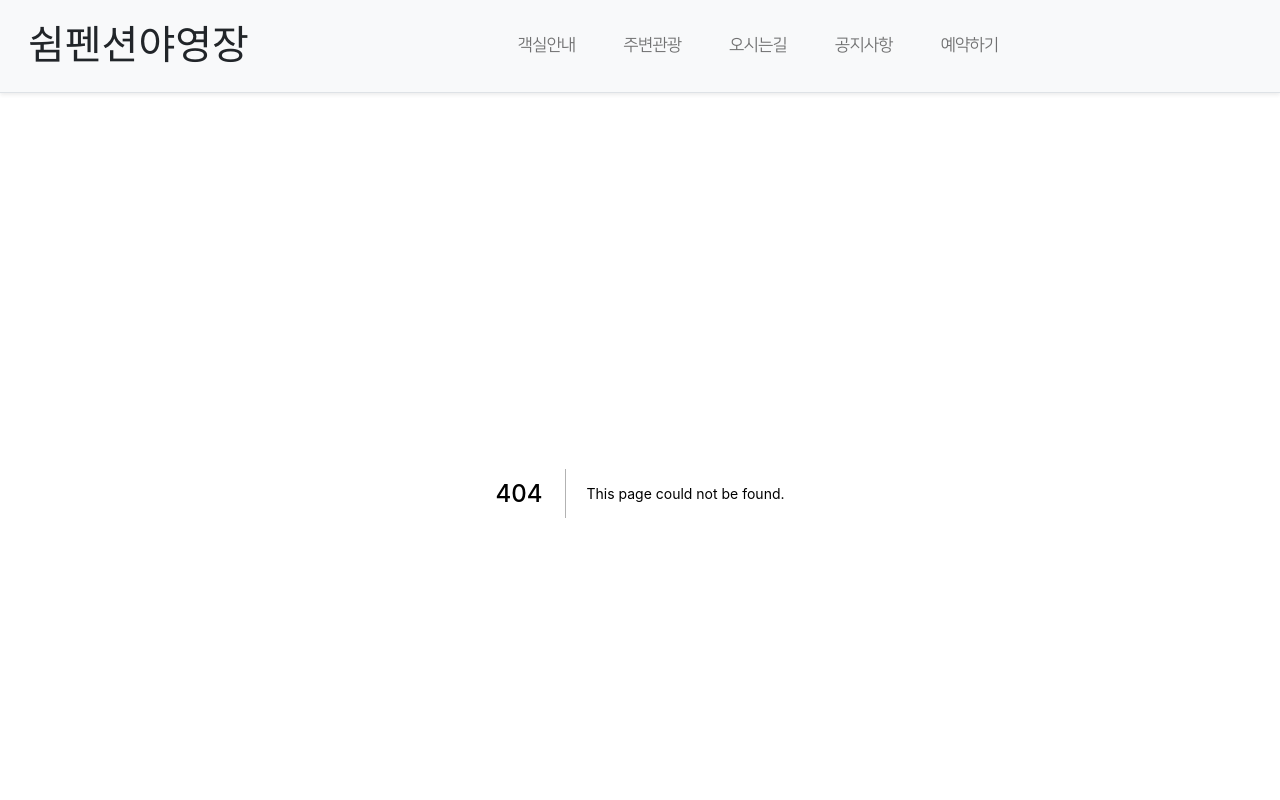
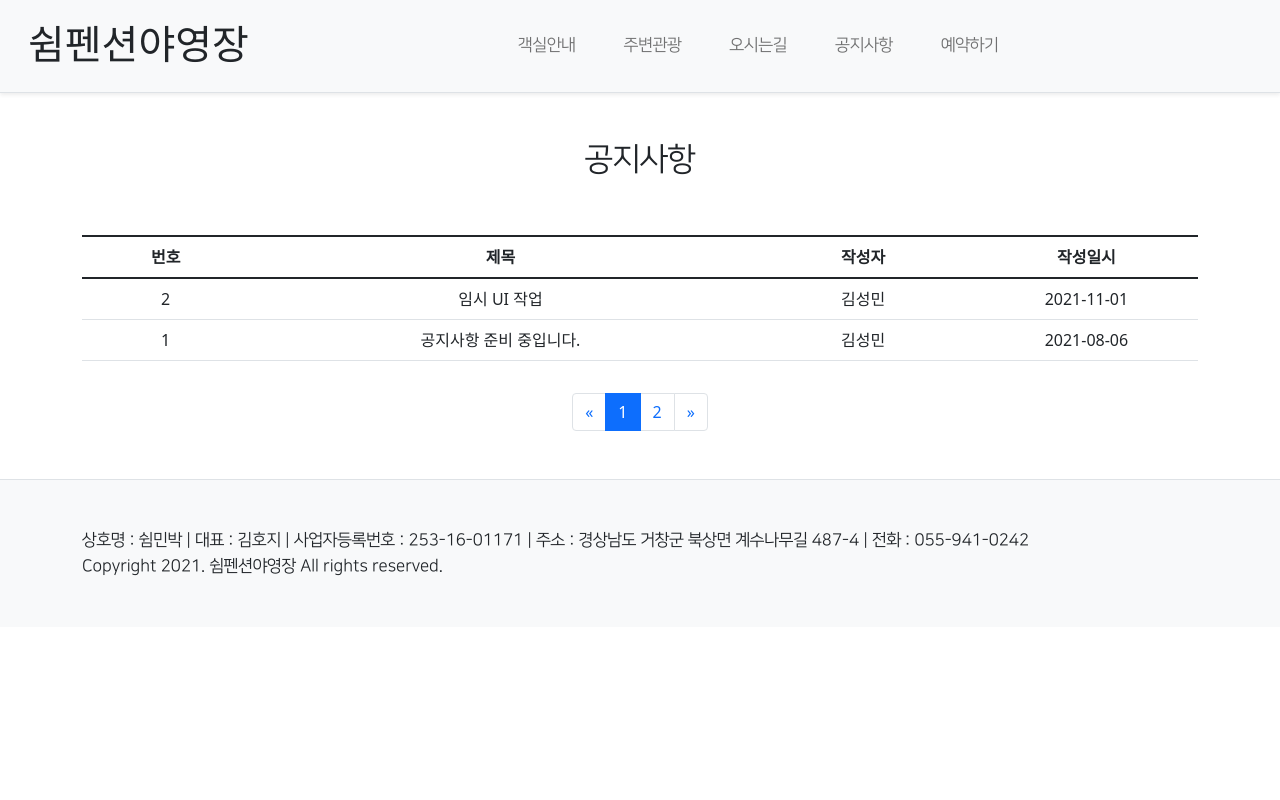
Before and after one commit to seommin/nextjs-shym, a Next.js app: page /notice in a window 1280 px wide. Before the commit this address had no page. Shown: the top 800 px of the page. Built offline with nearby package versions, Linux system fonts and the light colour scheme; a web font is replaced by a local one.

Commit message:
add notice.js

```diff
--- /dev/null
+++ b/src/pages/notice.js
@@ -0,0 +1,68 @@
+import React, { useEffect } from "react";
+
+const Notice = () => {
+  return (
+    <>
+      <h2 className="font-square text-center py-5">공지사항</h2>
+      <div className="container">
+        <table className="table table-hover">
+          <colgroup>
+            <col width="15%" />
+            <col width="45%" />
+            <col width="20%" />
+            <col width="20%" />
+          </colgroup>
+          <thead className="text-center">
+            <tr>
+              <th>번호</th>
+              <th>제목</th>
+              <th>작성자</th>
+              <th>작성일시</th>
+            </tr>
+          </thead>
+          <tbody className="text-center">
+            <tr>
+              <td>2</td>
+              <td>임시 UI 작업</td>
+              <td>김성민</td>
+              <td>2021-11-01</td>
+            </tr>
+            <tr>
+              <td>1</td>
+              <td>공지사항 준비 중입니다.</td>
+              <td>김성민</td>
+              <td>2021-08-06</td>
+            </tr>
+          </tbody>
+        </table>
+
+        <nav className="center pt-3">
+          <ul className="pagination justify-content-center">
+            <li className="page-item">
+              <a className="page-link" href="#" aria-label="Previous">
+                <span aria-hidden="true">&laquo;</span>
+              </a>
+            </li>
+            <li className="page-item active">
+              <a href="#" className="page-link">
+                1
+              </a>
+            </li>
+            <li className="page-item">
+              <a href="#" className="page-link">
+                2
+              </a>
+            </li>
+            <li className="page-item">
+              <a className="page-link" href="#" aria-label="Next">
+                <span aria-hidden="true">&raquo;</span>
+              </a>
+            </li>
+          </ul>
+        </nav>
+      </div>
+    </>
+  );
+};
+
+export default Notice;
```
